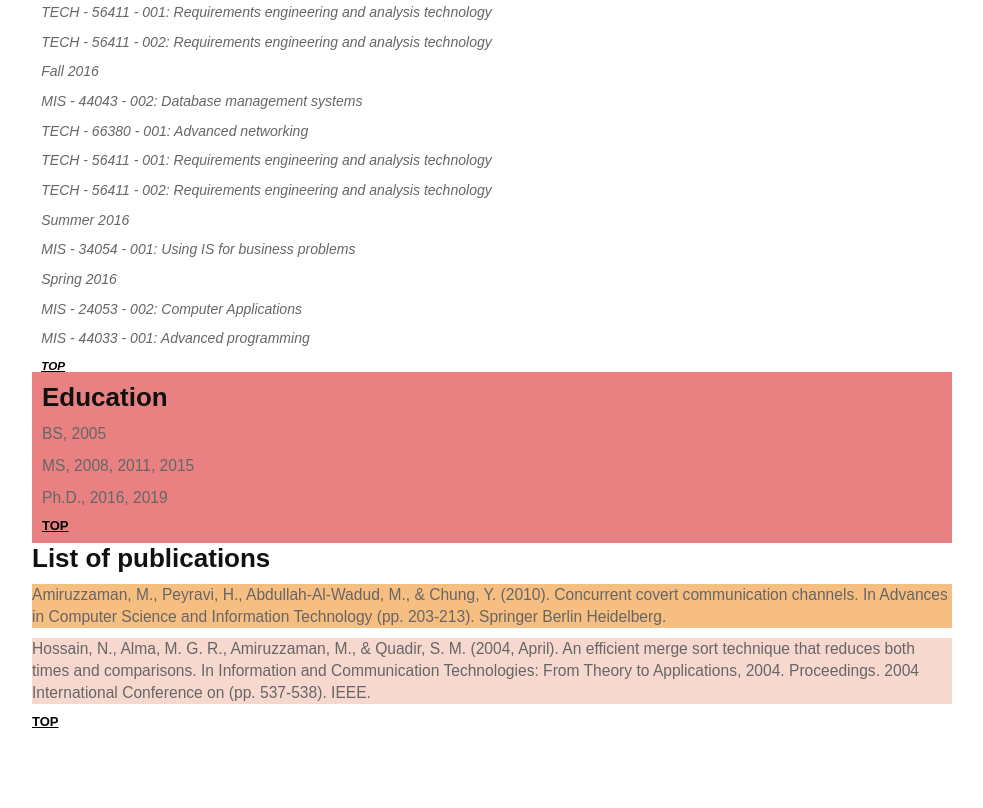
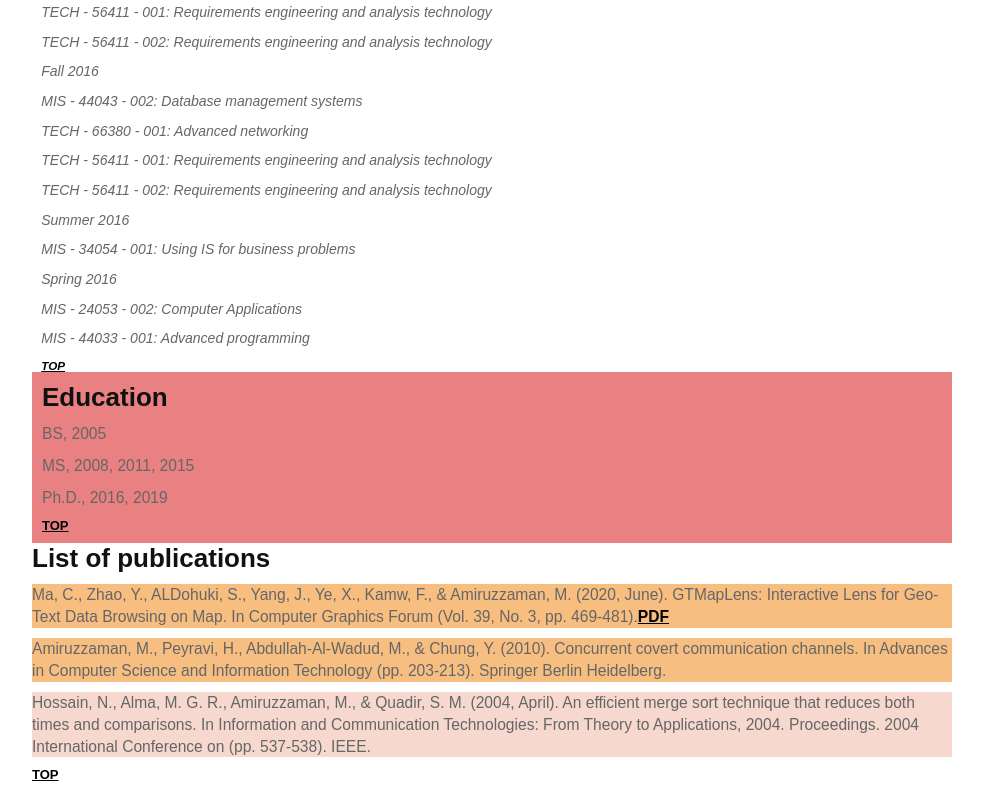
Before and after one commit to wcupa2021/amiruzzaman.github.io, a plain HTML site: page index.html in a window 1280 px wide. Shown: the part 1141-1949 px from the top of the page, without its empty margins (148-1131 px from the left). Before the commit the page ends 1895 px from the top, so only its background shows below. Drawn offline with Linux system fonts and the light colour scheme.

Commit message:
added a URL to a publication

```diff
--- a/index.html
+++ b/index.html
@@ -95,6 +95,7 @@
 
 				<a name="publications"></a>
                 <h1>List of publications</h1>
+				<p style="background-color:#F7BE80">Ma, C., Zhao, Y., ALDohuki, S., Yang, J., Ye, X., Kamw, F., & Amiruzzaman, M. (2020, June). GTMapLens: Interactive Lens for Geo‐Text Data Browsing on Map. In Computer Graphics Forum (Vol. 39, No. 3, pp. 469-481).<a href="https://onlinelibrary.wiley.com/doi/full/10.1111/cgf.13995?casa_token=b1vFS51r60EAAAAA%3AtF39gbYAEfAp42eBhmvUwEo4MhB_bLMJs-lWoc5eN0TEOT6seuzFxIr1KSRCcPafj1lVHwIjDzAelQ">PDF</a></P>
                 <p style="background-color:#F7BE81">Amiruzzaman, M., Peyravi, H., Abdullah-Al-Wadud, M., & Chung, Y. (2010). Concurrent covert communication channels. In Advances in Computer Science and Information Technology (pp. 203-213). Springer Berlin Heidelberg.</p>
                 <p style="background-color:#F6D8CE">Hossain, N., Alma, M. G. R., Amiruzzaman, M., & Quadir, S. M. (2004, April). An efficient merge sort technique that reduces both times and comparisons. In Information and Communication Technologies: From Theory to Applications, 2004. Proceedings. 2004 International Conference on (pp. 537-538). IEEE.</p>
                 <a href="#home" title="top">Top</a>
```
